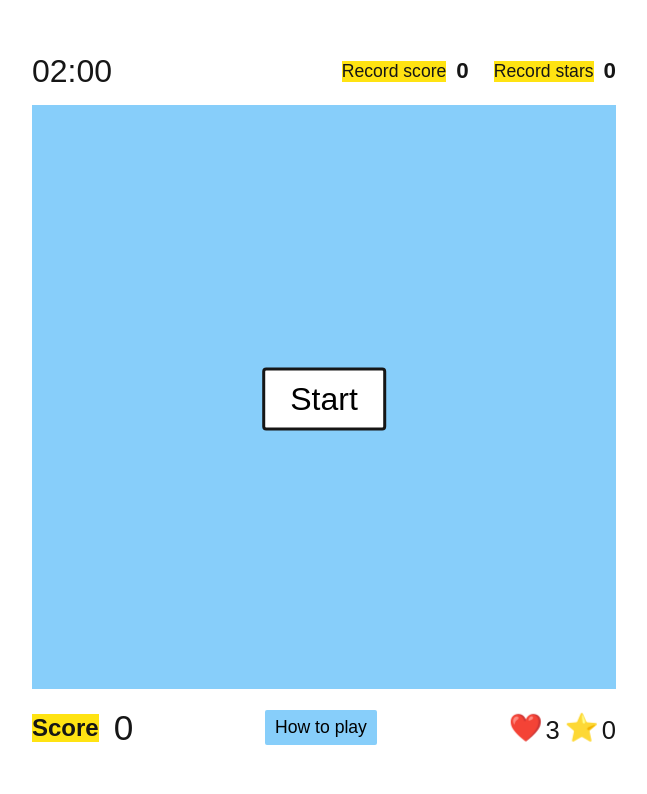
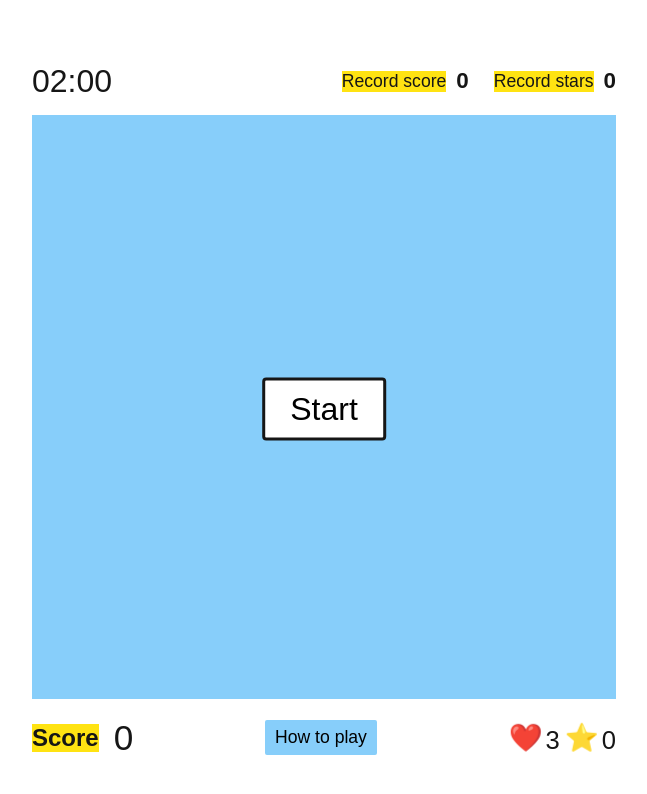
Before and after one commit to j-rodr/shooter-game, a plain HTML site: page index.html in a window 1280 px wide. Shown: the whole page, without its empty margins (316-963 px from the left). Drawn offline with Linux system fonts and the light colour scheme; a web font is replaced by a local one.

Commit message:
changed top dashboard padding

```diff
--- a/style.css
+++ b/style.css
@@ -6,7 +6,7 @@
 }
 
 body {
-   height: 100vh;
+   min-height: 100vh;
    display: flex;
    flex-direction: column;
    align-items: center;
@@ -82,6 +82,10 @@ body {
    display: flex;
    justify-content: space-between;
    align-items: center;
+}
+
+.dashboard:first-child {
+   padding-block-start: 20px;
 }
 
 .dashboard:first-child .dashboard__group {
```
